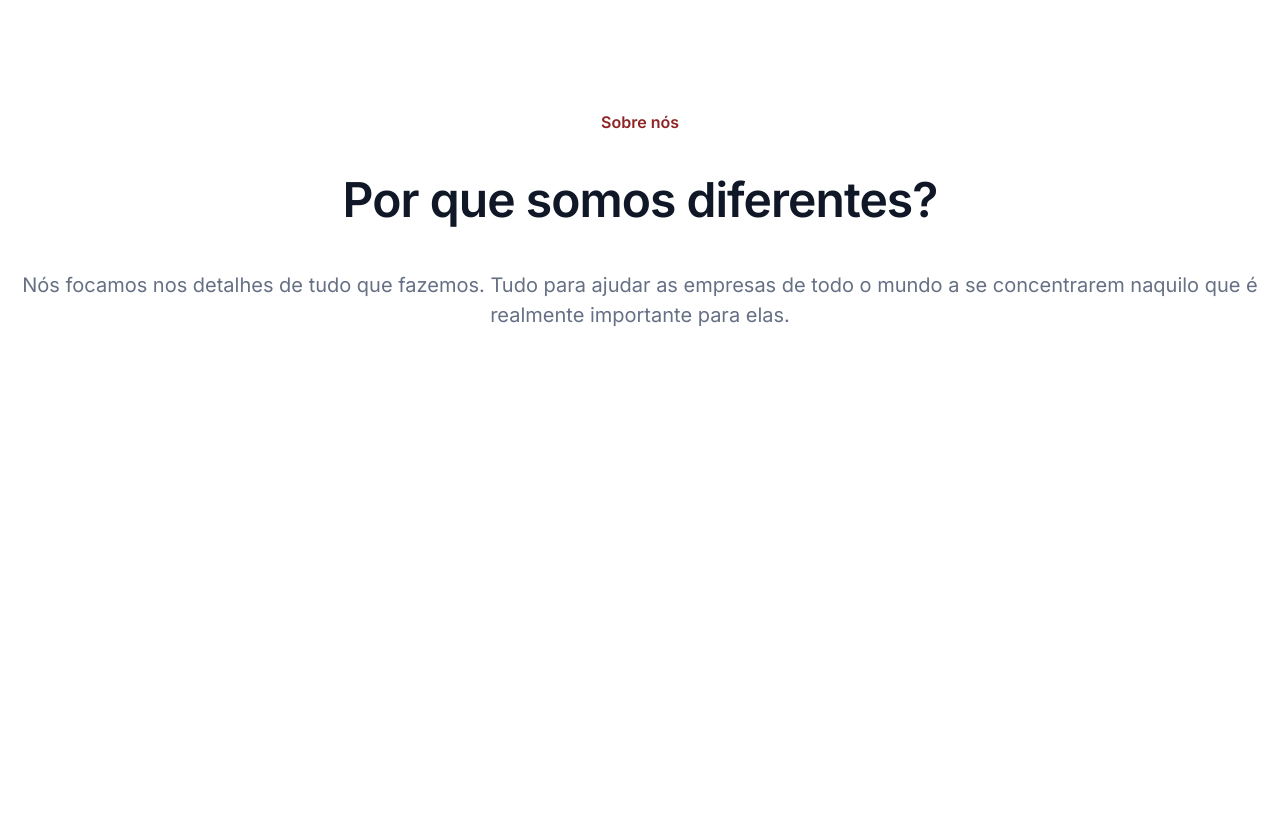
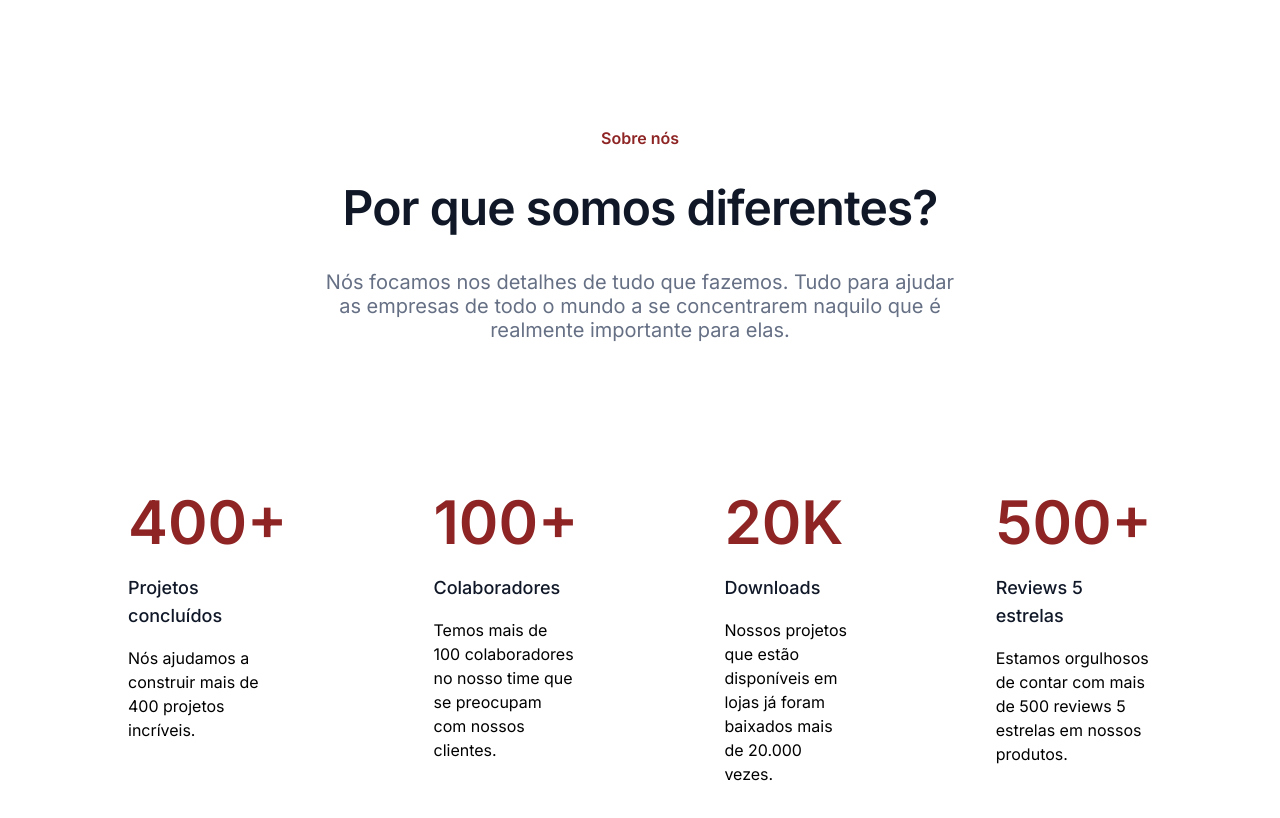
Before and after one commit to brunosabbagmachado/7DaysOfCode-HTML-CSS, a plain HTML site: page index.html in a window 1280 px wide. Shown: the part 78-896 px from the top of the page. Before the commit the page ends 800 px from the top, so only its background shows below. Drawn offline with Linux system fonts and the light colour scheme.

Commit message:
dia 3 do desafio - metricas

```diff
--- a/assets/css/style.css
+++ b/assets/css/style.css
@@ -8,8 +8,11 @@
 
 body {
   font-family: "Inter", sans-serif;
+  font-style: normal;
   background-color: var(--bg-pagina);
 }
+
+/*................................................*/
 
 .navbar {
   display: flex;
@@ -84,20 +87,24 @@ body {
   cursor: pointer;
 }
 
-.cabecalho {
-    padding: 96px 0;
+/*................................................*/
+
+.sobre {
+  padding: 7rem 0;
   text-align: center;
+  display: flex;
+  flex-direction: column;
+  align-items: center;
+  gap: 2rem;
 }
 
-.cabecalho__span {
+.sobre__span {
   font-weight: 600;
   font-style: 16px;
   color: var(--vinho);
-    margin: 24px 0px;
 }
 
-.cabecalho__titulo {
-    margin: 40px 0px;
+.sobre__titulo {
   font-weight: 600;
   font-size: 48px;
   line-height: 60px;
@@ -105,11 +112,53 @@ body {
   color: var(--textos-titulos);
 }
 
-.cabecalho__texto {
+.sobre__texto {
+  max-width: 50%;
   font-weight: 400;
   font-size: 20px;
-    line-height: 30px;
+  line-height: 1.5rem;
   color: var(--textos-normais);
   text-align: center;
+}
 
+/*................................................*/
+
+.metricas {
+  display: grid;
+  grid-template-columns: 1fr 1fr 1fr 1fr;
+  justify-content: space-between;
+  grid-column-gap: 50px;
+  padding: 2rem;
 }
+
+.metricas__infos {
+  display: flex;
+  flex-direction: column;
+  gap: 1rem;
+  margin-left: 6rem;
+}
+
+.metrica4 {
+  margin-right: 6rem;
+}
+
+.metricas__numero {
+  font-weight: 600;
+  font-size: 60px;
+  color: var(--vinho);
+  line-height: 72px;
+}
+
+.metricas__titulo {
+  font-weight: 500;
+  font-size: 18px;
+  color: var(--textos-titulos);
+  line-height: 28px;
+}
+
+.metricas__texto {
+  font-weight: 400;
+  font-size: 16px;
+  line-height: 24px;
+  max-width: 280px;
+}
--- a/index.html
+++ b/index.html
@@ -37,13 +37,35 @@
         </section>
     </nav>
 
-    <header class="cabecalho">
-        <span class="cabecalho__span">Sobre nós</span>
-        <h2 class="cabecalho__titulo">Por que somos diferentes?</h2>
-        <p class="cabecalho__texto">Nós focamos nos detalhes de tudo que fazemos. Tudo para ajudar as empresas de
-            todo o mundo a se concentrarem naquilo que é realmente importante para elas.
-        </p>
-    </header>
+    <section class="sobre">
+        <span class="sobre__span">Sobre nós</span>
+        <h2 class="sobre__titulo">Por que somos diferentes?</h2>
+        <p class="sobre__texto">Nós focamos nos detalhes de tudo que fazemos. Tudo para ajudar as empresas de
+            todo o mundo a se concentrarem naquilo que é realmente importante para elas.</p>
+    </section>
+
+    <section class="metricas">
+        <div class="metricas__infos metrica1">
+            <h3 class="metricas__numero">400+</h3>
+            <h4 class="metricas__titulo">Projetos concluídos</h4>
+            <p class="metricas__texto">Nós ajudamos a construir mais de 400 projetos incríveis.</p>
+        </div>
+        <div class="metricas__infos metrica2">
+            <h3 class="metricas__numero">100+</h3>
+            <h4 class="metricas__titulo">Colaboradores</h4>
+            <p class="metricas__texto">Temos mais de 100 colaboradores no nosso time que se preocupam com nossos clientes.</p>
+        </div>
+        <div class="metricas__infos metrica3">
+            <h3 class="metricas__numero">20K</h3>
+            <h4 class="metricas__titulo">Downloads</h4>
+            <p class="metricas__texto">Nossos projetos que estão disponíveis em lojas já foram baixados mais de 20.000 vezes.</p>
+        </div>
+        <div class="metricas__infos metrica4">
+            <h3 class="metricas__numero">500+</h3>
+            <h4 class="metricas__titulo">Reviews 5 estrelas</h4>
+            <p class="metricas__texto">Estamos orgulhosos de contar com mais de 500 reviews 5 estrelas em nossos produtos.</p>
+        </div>
+    </section>
 
 </body>
 
```
Lines whose indentation alone changed are shown as unchanged.
